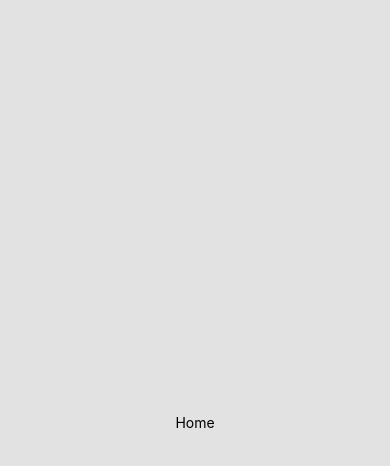
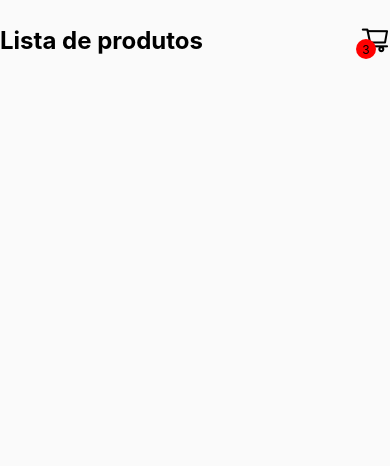
Before and after one commit to Felipe-007/Carrinho, a React Native app: screen /Home in a window 390 px wide. Shown: the top 466 px of the page. Built offline with nearby package versions, Linux system fonts and the light colour scheme.

Commit message:
C1 - Home

```diff
--- a/src/pages/Home/index.js
+++ b/src/pages/Home/index.js
@@ -1,14 +1,59 @@
 /**
  * Home
  */
-import React from "react";
-import { View, Text } from "react-native";
+import React, { useState } from "react";
+import { View, Text, SafeAreaView, FlatList, TouchableOpacity } from "react-native";
 import { styles } from "./styles";
+import { AntDesign } from '@expo/vector-icons';
 
-export default function Home(){
-  return(
-    <View style={styles.container}>
-      <Text>Home</Text>
-    </View>
+export default function Home() {
+
+  const [products, setProducts] = useState([
+    {
+      id: '1',
+      name: 'Coca cola',
+      price: 9.90
+    },
+    {
+      id: '2',
+      name: 'Chocolate',
+      price: 19.90
+    },
+    {
+      id: '3',
+      name: 'Queijo 500g',
+      price: 10.90
+    },
+    {
+      id: '4',
+      name: 'Batata frita',
+      price: 8.90
+    },
+    {
+      id: '5',
+      name: 'Guarana',
+      price: 5.90
+    },
+    {
+      id: '6',
+      name: 'Bolo',
+      price: 7.90
+    },
+  ])
+
+  return (
+    <SafeAreaView style={styles.container}>
+      <View style={styles.cartContent}>
+        <Text style={styles.title}>Lista de produtos</Text>
+
+        <TouchableOpacity style={styles.cardButton}>
+          <View style={styles.dot}>
+            <Text style={styles.dotText}>3</Text>
+          </View>
+
+          <AntDesign name="shoppingcart" size={30} color="black" />
+        </TouchableOpacity>
+      </View>
+    </SafeAreaView>
   )
 }
--- a/src/pages/Home/styles.js
+++ b/src/pages/Home/styles.js
@@ -3,8 +3,37 @@
 export const styles = StyleSheet.create({
   container: {
     flex: 1,
-    backgroundColor: '#E2E2E2',
+    backgroundColor: '#FAFAFA',
+    paddingEnd: 14,
+    paddingStart: 14,
+  },
+  cartContent: {
+    flexDirection: 'row',
+    justifyContent: 'space-between',
     alignItems: 'center',
+    marginTop: 24,
+    marginBottom: 24,
+  },
+  title: {
+    fontSize: 24,
+    fontWeight: 'bold'
+  },
+  cardButton: {
+
+  },
+  dot: {
     justifyContent: 'center',
+    alignItems: 'center',
+    backgroundColor: 'red',
+    width: 20,
+    height: 20,
+    borderRadius: 12,
+    position: 'absolute',
+    zIndex: 99,
+    bottom: -2,
+    left: -4
+  },
+  dotText: {
+    fontSize: 12,
   },
 })
```
Also changed, not shown: 2 other files (tests, documents, lock files or other folders).
